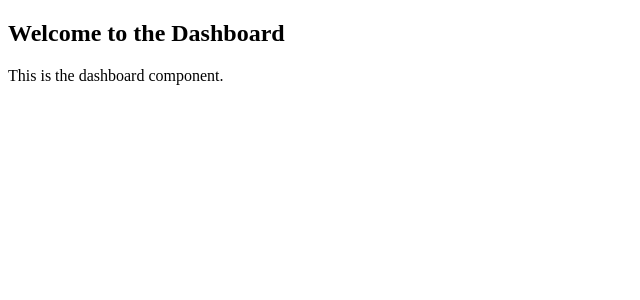
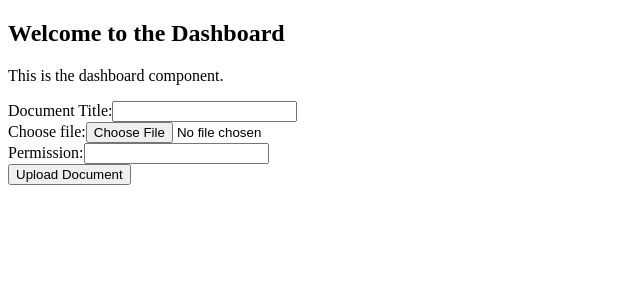
Before and after one commit to thunderquack/arc-fe, an Angular app: page /dashboard in a window 1280 px wide. Shown: the top 300 px of the page, without its empty margins (0-640 px from the left). Built offline with nearby package versions, Linux system fonts and the light colour scheme; sample sign-in values are in the browser's storage.

Commit message:
uploading file

```diff
--- a/src/app/app.module.ts
+++ b/src/app/app.module.ts
@@ -5,7 +5,7 @@ import { AppComponent } from './app.component';
 import { DashboardComponent } from './dashboard/dashboard.component';
 import { LoginComponent } from './login/login.component';
 import { FormsModule } from '@angular/forms';
-import { HTTP_INTERCEPTORS, provideHttpClient } from '@angular/common/http';
+import { HTTP_INTERCEPTORS, provideHttpClient, withInterceptorsFromDi } from '@angular/common/http';
 import { AuthService } from './auth.service';
 import { AuthGuard } from './auth.guard';
 import { AuthInterceptor } from './auth.interceptor';
@@ -24,7 +24,7 @@ import { AuthInterceptor } from './auth.interceptor';
   providers: [
     AuthService,
     AuthGuard,
-    provideHttpClient(),
+    provideHttpClient(withInterceptorsFromDi()),
     { provide: HTTP_INTERCEPTORS, useClass: AuthInterceptor, multi: true }
   ],
   bootstrap: [AppComponent],
--- a/src/app/dashboard/dashboard.component.html
+++ b/src/app/dashboard/dashboard.component.html
@@ -1,4 +1,23 @@
 <div class="dashboard-container">
-    <h2>Welcome to the Dashboard</h2>
-    <p>This is the dashboard component.</p>
-  </div>
+  <h2>Welcome to the Dashboard</h2>
+  <p>This is the dashboard component.</p>
+
+  <form (submit)="onUploadDocument($event)">
+    <div>
+      <label for="documentTitle">Document Title:</label>
+      <input type="text" id="documentTitle" [(ngModel)]="documentTitle" name="documentTitle" required>
+    </div>
+
+    <div>
+      <label for="file">Choose file:</label>
+      <input type="file" id="file" (change)="onFileSelected($event)" required>
+    </div>
+
+    <div>
+      <label for="permission">Permission:</label>
+      <input type="text" id="permission" [(ngModel)]="permission" name="permission" required>
+    </div>
+
+    <button type="submit">Upload Document</button>
+  </form>
+</div>
--- a/src/app/dashboard/dashboard.component.ts
+++ b/src/app/dashboard/dashboard.component.ts
@@ -1,10 +1,54 @@
 import { Component } from '@angular/core';
+import { HttpClient, HttpHeaders } from '@angular/common/http';
 
 @Component({
   selector: 'app-dashboard',
   templateUrl: './dashboard.component.html',
-  styleUrl: './dashboard.component.css'
+  styleUrls: ['./dashboard.component.css']
 })
 export class DashboardComponent {
+  documentTitle: string = '';
+  selectedFile: File | null = null;
+  permission: string = '';
 
+  constructor(private http: HttpClient) {}
+
+  onFileSelected(event: any) {
+    const file: File = event.target.files[0];
+    if (file && file.name.endsWith('.png')) {
+      this.selectedFile = file;
+    } else {
+      alert('Please select a PNG file.');
+      this.selectedFile = null;
+    }
+  }
+
+  onUploadDocument(event: Event) {
+    event.preventDefault();
+
+    if (!this.selectedFile) {
+      alert('Please select a file first.');
+      return;
+    }
+
+    const formData = new FormData();
+    formData.append('file', this.selectedFile);
+    formData.append('title', this.documentTitle);
+    formData.append('permission', this.permission);
+
+    const token = localStorage.getItem('authToken');
+    const headers = new HttpHeaders().set('Authorization', `Bearer ${token}`);
+
+    this.http.post('/api/documents', formData, { headers }).subscribe({
+      next: (response) => {
+        console.log('Document uploaded successfully', response);
+      },
+      error: (error) => {
+        console.error('Error uploading document', error);
+      },
+      complete: () => {
+        console.log('Upload complete');
+      }
+    });
+  }
 }
```
